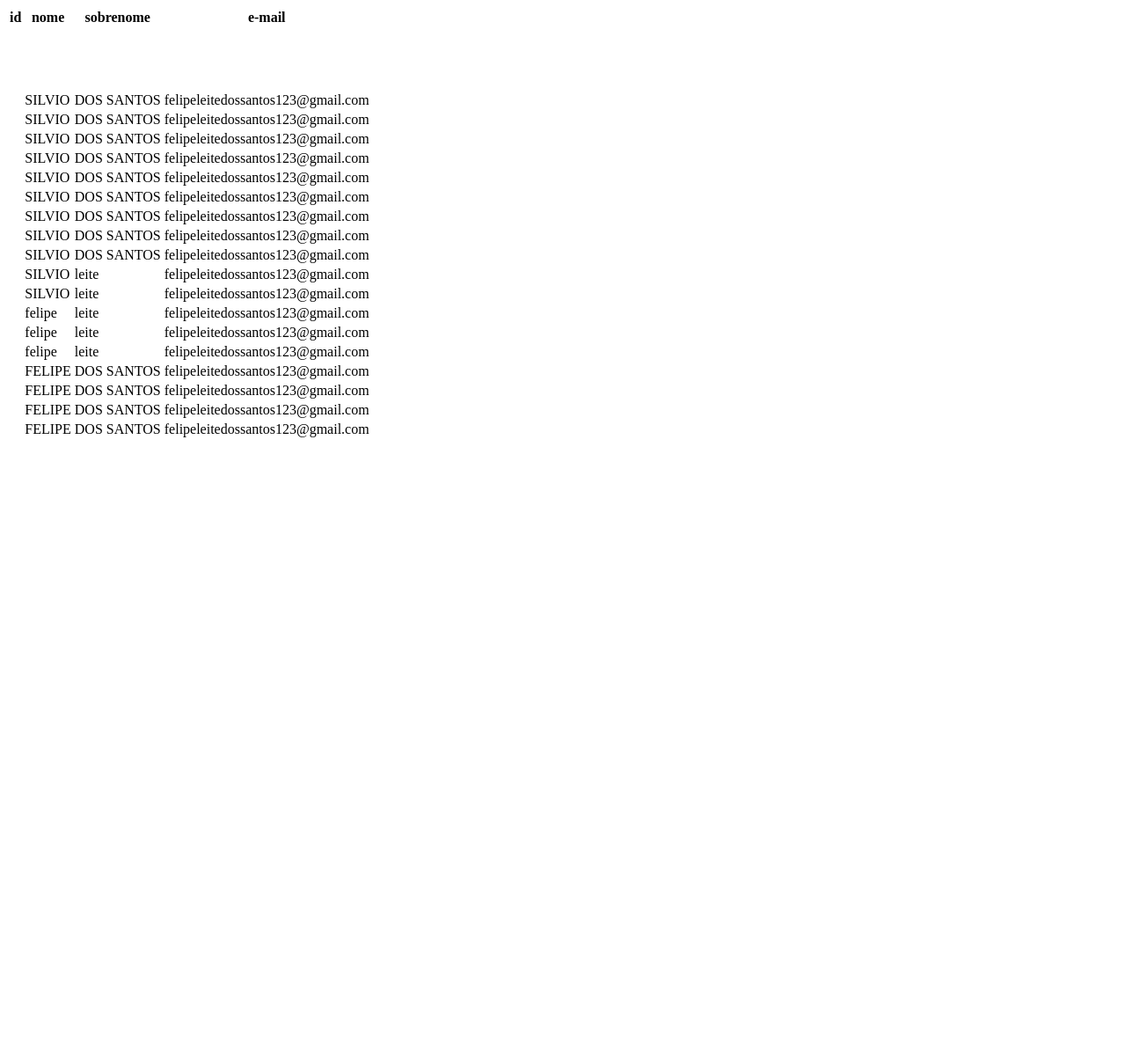
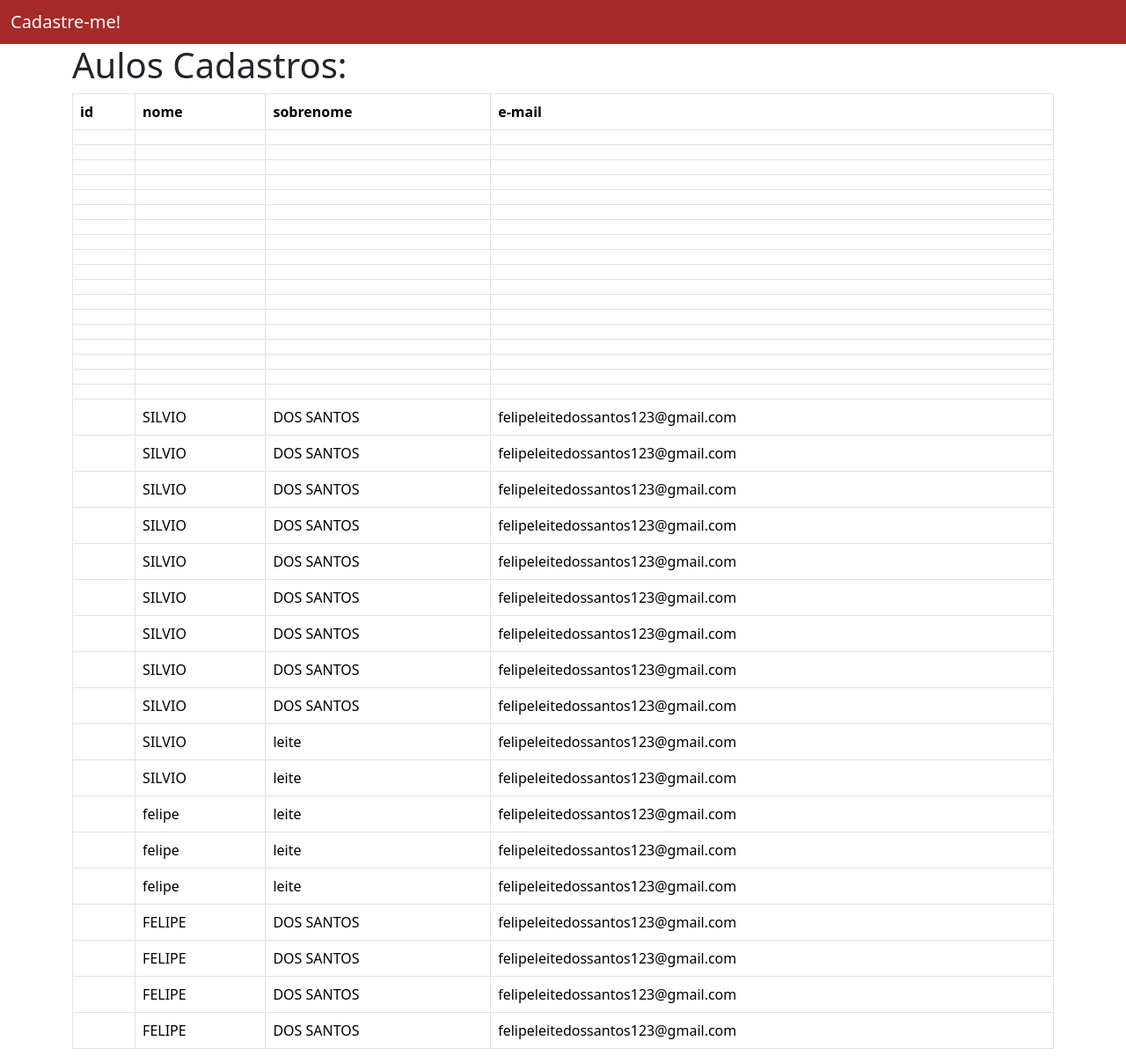
Before and after one commit to felipee123/projeto, a Django app: page /usuarios/ in a window 1280 px wide. Shown: the whole page at 88% size. Before the commit the page ends 497 px from the top, so only its background shows below. Run offline with Django 5.2, Linux system fonts and the light colour scheme; data comes from the database, SQL or seed files in the repository; both versions use the stored data as it was after the commit.

Commit message:
agora deu tudo certo

```diff
--- /dev/null
+++ b/projeto_cad_usuarios/app_cad_usuarios/templates/usuarios/base.html
@@ -0,0 +1,20 @@
+<!DOCTYPE html>
+<html lang="pt-BR">
+<head>
+    <meta charset="UTF-8">
+    <meta name="viewport" content="width=device-width, initial-scale=1.0">
+    <title>educação</title>
+    <link href="https://cdn.jsdelivr.net/npm/bootstrap@5.3.3/dist/css/bootstrap.min.css" rel="stylesheet" integrity="sha384-QWTKZyjpPEjISv5WaRU9OFeRpok6YctnYmDr5pNlyT2bRjXh0JMhjY6hW+ALEwIH" crossorigin="anonymous">
+</head>
+<body>
+    <nav style="background-color: brown !important;" class="navbar bg-body-tertiary">
+        <div class="container-fluid">
+            <span class="navbar-brand mb-0 h1"><a style="text-decoration: none; color: #FFFFFF ;" href="{% url 'home'%}">Cadastre-me!</a></span>
+        </div>
+    </nav>
+    {% block conteudo %}
+
+    {% endblock %}
+    <script src="https://cdn.jsdelivr.net/npm/bootstrap@5.3.3/dist/js/bootstrap.bundle.min.js" integrity="sha384-YvpcrYf0tY3lHB60NNkmXc5s9fDVZLESaAA55NDzOxhy9GkcIdslK1eN7N6jIeHz" crossorigin="anonymous"></script>
+</body>
+</html>
--- a/projeto_cad_usuarios/app_cad_usuarios/templates/usuarios/usuarios.html
+++ b/projeto_cad_usuarios/app_cad_usuarios/templates/usuarios/usuarios.html
@@ -1,5 +1,8 @@
+{% extends 'usuarios/base.html' %}
+{% block conteudo %}
 <div class="container">
-    <table>
+    <h1> Aulos Cadastros: </h1>
+    <table class="table table-bordered table-stripe">
         <tr>
             <th>id</th>
             <th>nome</th>
@@ -16,3 +19,4 @@
         {% endfor %}
     </table>
 </div>
+{% endblock %}
```
Also changed, not shown: projeto_cad_usuarios/app_cad_usuarios/templates/usuarios/home.html (+3 -18 lines), projeto_cad_usuarios/db.sqlite3.
